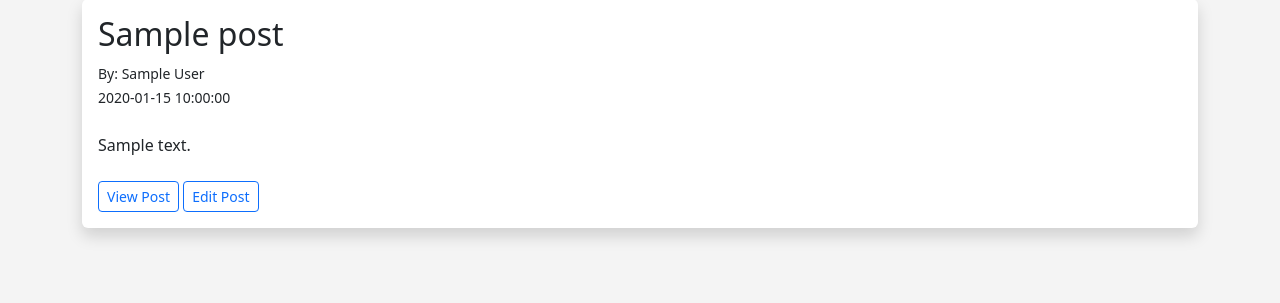
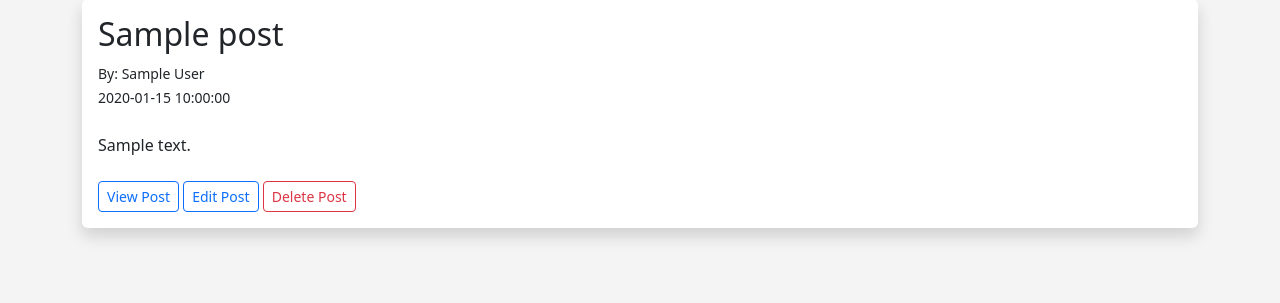
Before and after one commit to Kirasumairu/flask-project, a Flask app: page /posts in a window 1280 px wide. Shown: the part 209-512 px from the top of the page. Run offline with Flask 2, Linux system fonts and the light colour scheme; tables that the repository leaves empty hold one stand-in row (values such as "Sample post").

Commit message:
Deleting Blog Posts

```diff
--- a/web/main.py
+++ b/web/main.py
@@ -146,6 +146,23 @@ def edit_post(id):
   form.content.data = post.content
   return render_template('edit_post.html', form=form)
 
+@app.route('/posts/delete/<int:id>')
+def delete_post(id):
+  post_to_delete = Posts.query.get_or_404(id)
+  try:
+    db.session.delete(post_to_delete)
+    db.session.commit()
+    flash('Post Deleted Successfully!')
+  except:
+    flash('Error! Looks like there was a problem... Try again')
+
+  posts = Posts.query.order_by(Posts.date_posted)
+  return redirect(url_for(
+    'posts',
+    posts=posts,
+  ))
+
+
 @app.route('/favorite_pizza')
 def get_favorite_pizza():
   favorite_piza = {
--- a/web/templates/posts.html
+++ b/web/templates/posts.html
@@ -26,6 +26,11 @@
     >
       Edit Post
     </a>
+    <a href="{{ url_for('delete_post', id=post.id) }}"
+      class="btn btn-outline-danger btn-sm"
+    >
+      Delete Post
+    </a>
   </div>
 {% endfor %}
 {% endblock %}
```
